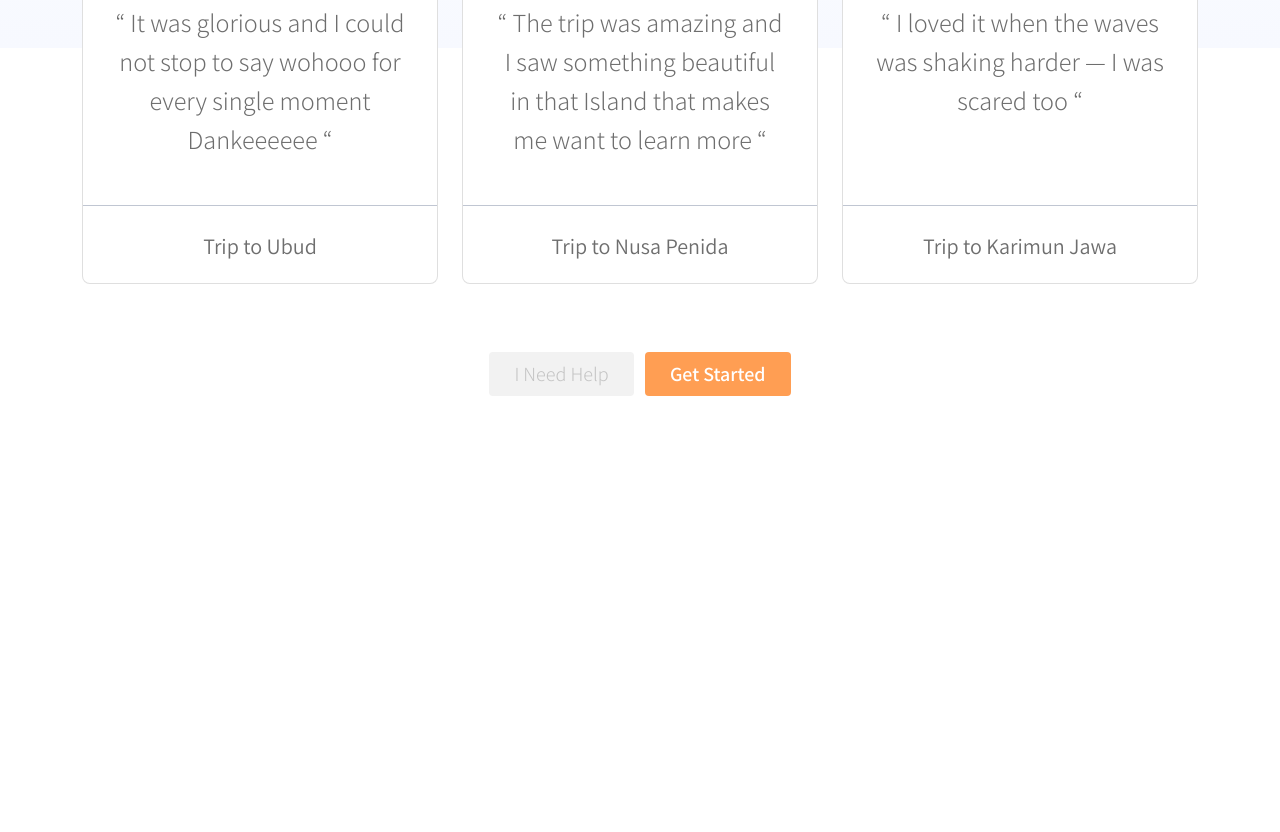
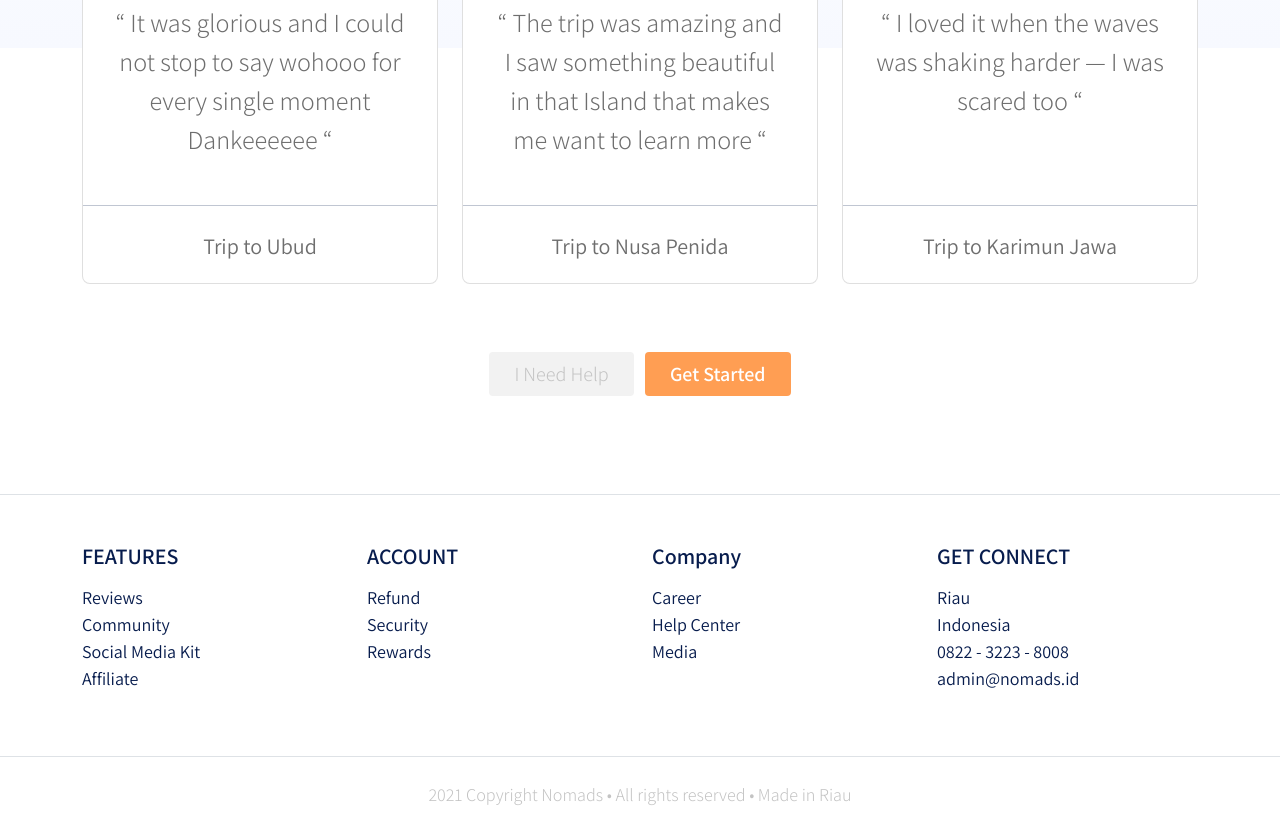
Before and after one commit to yogidelfiandra/nomads-web-travel, a website built with webpack: page src/template/index.html in a window 1280 px wide. Shown: the part 2113-2945 px from the top of the page. Before the commit the page ends 2559 px from the top, so only its background shows below. Built offline with nearby package versions, Linux system fonts and the light colour scheme.

Commit message:
make footer section

```diff
--- a/src/styles/scss/main.scss
+++ b/src/styles/scss/main.scss
@@ -198,3 +198,24 @@ header {
     }
   }
 }
+
+.section-footer {
+  h4 {
+    font-size: 22px;
+    font-weight: map-get($font-assistant, semibold);
+    margin-bottom: 15px;
+  }
+  a {
+    text-decoration: none;
+    color: map-get($colors, primary);
+    font-size: 18px;
+    font-weight: map-get($font-assistant, regular);
+    margin-bottom: 8px;
+  }
+
+  .copyright {
+    color: map-get($colors, bg-light);
+    font-size: 18px;
+    font-weight: map-get($font-assistant, light);
+  }
+}
--- a/src/template/index.html
+++ b/src/template/index.html
@@ -290,5 +290,59 @@
         </div>
       </section>
     </main>
+
+    <footer class="section-footer mt-5 mb-4 border-top">
+      <div class="container pt-5 pb-5">
+        <div class="row justify-content-center">
+          <div class="col-12">
+            <div class="row">
+              <div class="col-12 col-lg-3">
+                <h4>FEATURES</h4>
+                <ul class="list-unstyled">
+                  <li><a href="#">Reviews</a></li>
+                  <li><a href="#">Community</a></li>
+                  <li><a href="#">Social Media Kit</a></li>
+                  <li><a href="#">Affiliate</a></li>
+                </ul>
+              </div>
+              <div class="col-12 col-lg-3">
+                <h4>ACCOUNT</h4>
+                <ul class="list-unstyled">
+                  <li><a href="#">Refund</a></li>
+                  <li><a href="#">Security</a></li>
+                  <li><a href="#">Rewards</a></li>
+                </ul>
+              </div>
+              <div class="col-12 col-lg-3">
+                <h4>Company</h4>
+                <ul class="list-unstyled">
+                  <li><a href="#">Career</a></li>
+                  <li><a href="#">Help Center</a></li>
+                  <li><a href="#">Media</a></li>
+                </ul>
+              </div>
+              <div class="col-12 col-lg-3">
+                <h4>GET CONNECT</h4>
+                <ul class="list-unstyled">
+                  <li><a href="#">Riau</a></li>
+                  <li><a href="#">Indonesia</a></li>
+                  <li><a href="#">0822 - 3223 - 8008</a></li>
+                  <li><a href="#">admin@nomads.id</a></li>
+                </ul>
+              </div>
+            </div>
+          </div>
+        </div>
+      </div>
+      <div class="container-fluid">
+        <div
+          class="row border-top justify-content-center align-items-center pt-4"
+        >
+          <div class="col-auto copyright">
+            2021 Copyright Nomads • All rights reserved • Made in Riau
+          </div>
+        </div>
+      </div>
+    </footer>
   </body>
 </html>
```
Also changed, not shown: src/styles/css/main.css, 1 other file.
